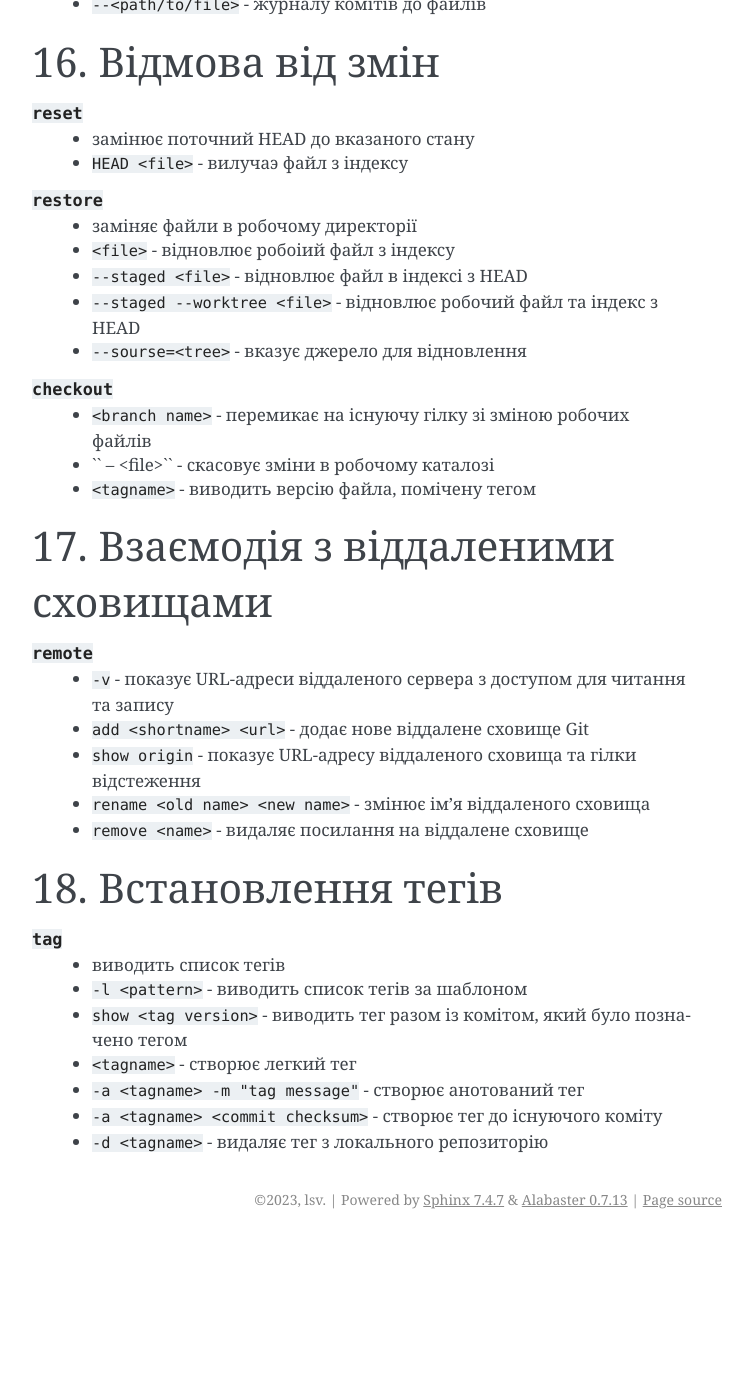
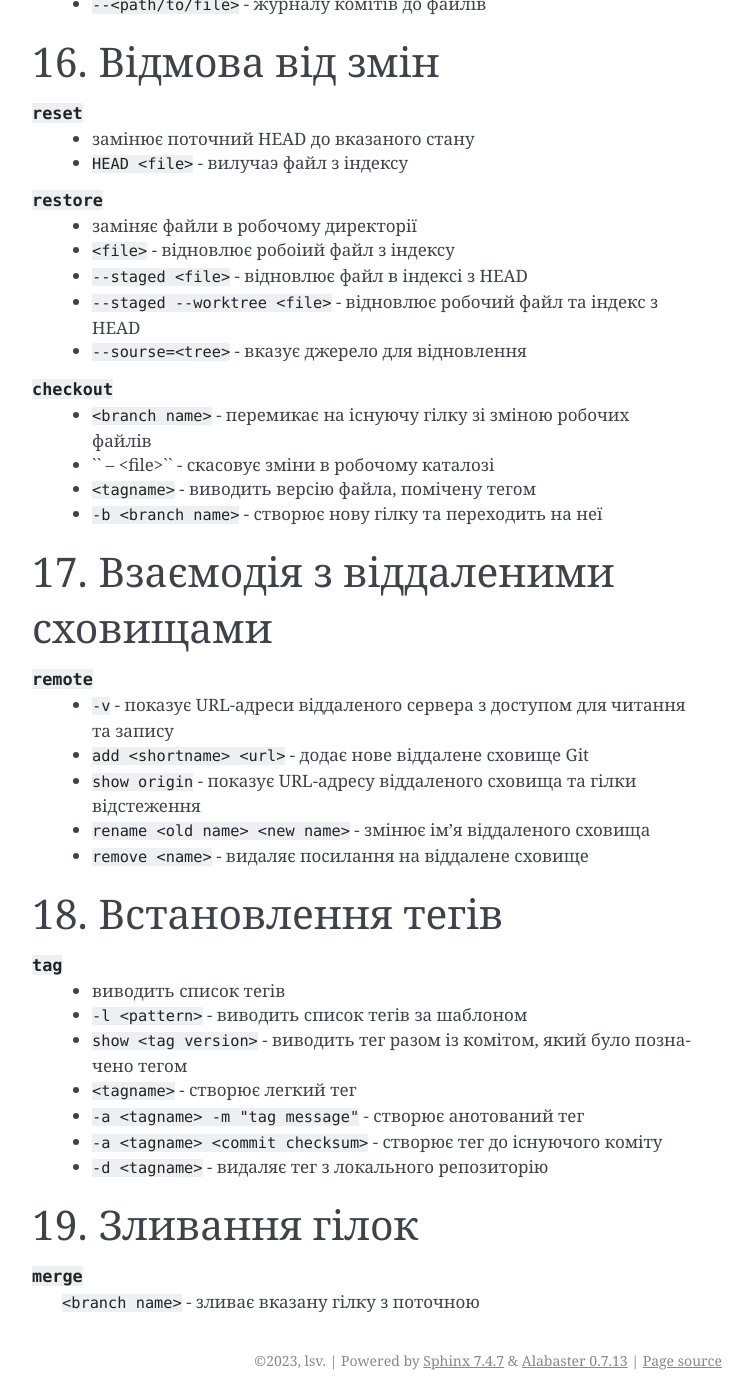
Before and after one commit to lsv62/Git, a Sphinx documentation site: the page built from source/git.rst, in a window 1280 px wide and 1400 px high, scrolled down 5043 px. Shown: the whole window, without its empty margins (388-1141 px from the left). Built offline with Sphinx 7.4.7, drawn with Linux system fonts in a browser that asks for light colours; before the commit the page ends 6282 px from its top, so only the background shows below that; some of the changed text lies outside the part shown.

Commit message:
злиття гілок

```diff
--- a/source/git.rst
+++ b/source/git.rst
@@ -132,7 +132,7 @@
         * Staged - індексований для наступного commit
 
     ``status``
-        * відображає стан файлів
+        * відображає стан файлів та конфлікти злиття
         * ``-s`` - відображає скорочено cтан скорочено стан індексу і стан робочого директорія:
         * ``-b master`` - відображає cтан гілки master
         * ``--ignored`` - відображає cтан ігнорованих файлів
@@ -220,6 +220,7 @@
         * ``<branch name>`` - перемикає на існуючу гілку зі зміною робочих файлів
         * `` -- <file>`` - скасовує зміни в робочому каталозі
         * ``<tagname>`` - виводить версію файла, помічену тегом
+        * ``-b <branch name>`` - створює нову гілку та переходить на неї
 
 Взаємодія з віддаленими сховищами
 -------------------------------------
@@ -246,3 +247,11 @@
         * ``-a <tagname> -m "tag message"`` - створює анотований тег
         * ``-a <tagname> <commit checksum>`` - створює тег до існуючого коміту
         * ``-d <tagname>`` - видаляє тег з локального репозиторію
+
+Зливання гілок
+--------------------
+
+.. glossary::
+
+    ``merge``
+        ``<branch name>`` - зливає вказану гілку з поточною
```
